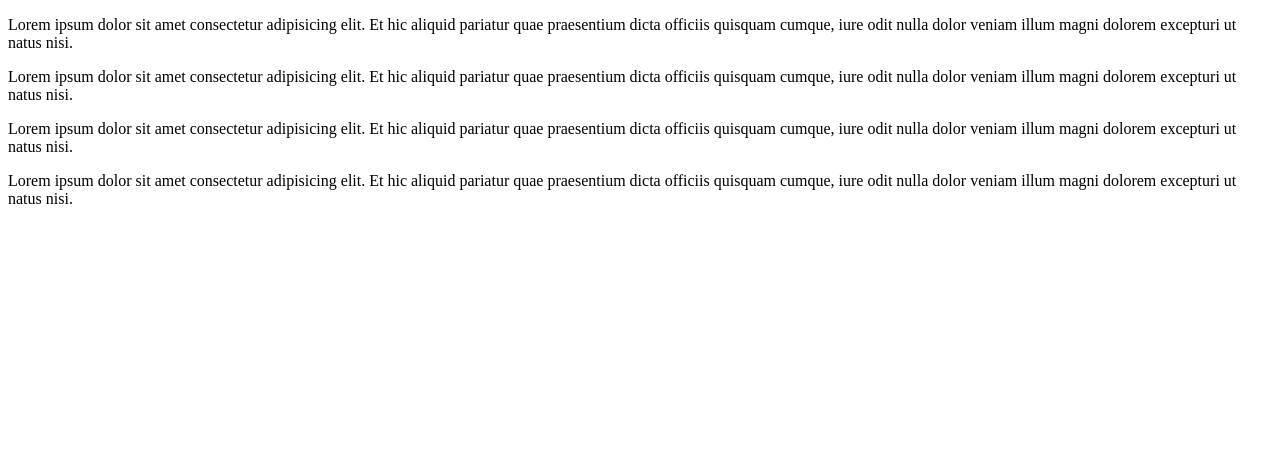
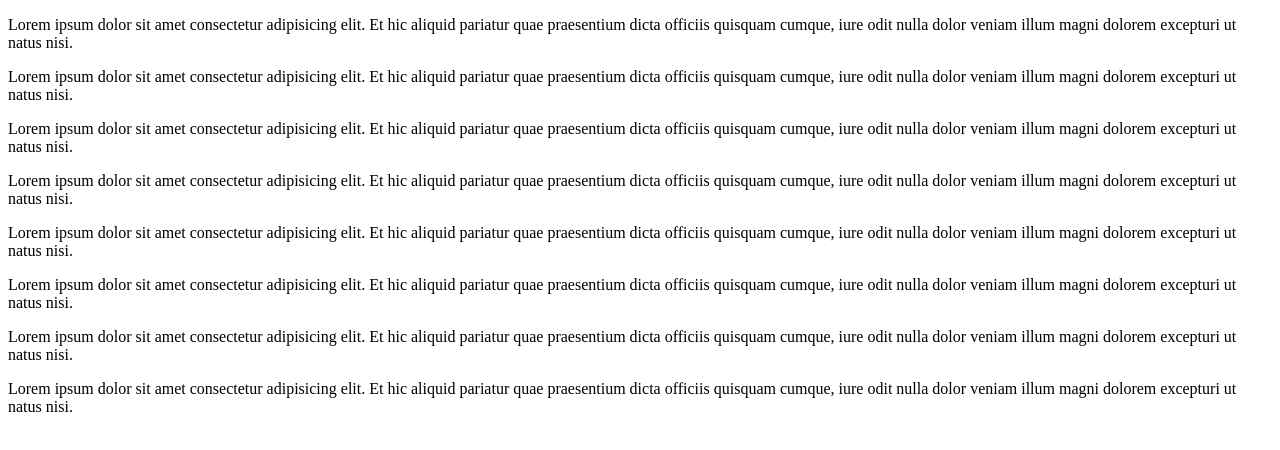
Before and after one commit to nguyendangcuong201004/bai-13-hoc-git, a plain HTML site: page about.html in a window 1280 px wide. Drawn offline with Linux system fonts and the light colour scheme.

Commit message:
Edit page about

```diff
--- a/about.html
+++ b/about.html
@@ -11,6 +11,10 @@
     <p>Lorem ipsum dolor sit amet consectetur adipisicing elit. Et hic aliquid pariatur quae praesentium dicta officiis quisquam cumque, iure odit nulla dolor veniam illum magni dolorem excepturi ut natus nisi.</p>
     <p>Lorem ipsum dolor sit amet consectetur adipisicing elit. Et hic aliquid pariatur quae praesentium dicta officiis quisquam cumque, iure odit nulla dolor veniam illum magni dolorem excepturi ut natus nisi.</p>
     <p>Lorem ipsum dolor sit amet consectetur adipisicing elit. Et hic aliquid pariatur quae praesentium dicta officiis quisquam cumque, iure odit nulla dolor veniam illum magni dolorem excepturi ut natus nisi.</p>
+    <p>Lorem ipsum dolor sit amet consectetur adipisicing elit. Et hic aliquid pariatur quae praesentium dicta officiis quisquam cumque, iure odit nulla dolor veniam illum magni dolorem excepturi ut natus nisi.</p>
+    <p>Lorem ipsum dolor sit amet consectetur adipisicing elit. Et hic aliquid pariatur quae praesentium dicta officiis quisquam cumque, iure odit nulla dolor veniam illum magni dolorem excepturi ut natus nisi.</p>
+    <p>Lorem ipsum dolor sit amet consectetur adipisicing elit. Et hic aliquid pariatur quae praesentium dicta officiis quisquam cumque, iure odit nulla dolor veniam illum magni dolorem excepturi ut natus nisi.</p>
+    <p>Lorem ipsum dolor sit amet consectetur adipisicing elit. Et hic aliquid pariatur quae praesentium dicta officiis quisquam cumque, iure odit nulla dolor veniam illum magni dolorem excepturi ut natus nisi.</p>
 
 </body>
 </html>
```
